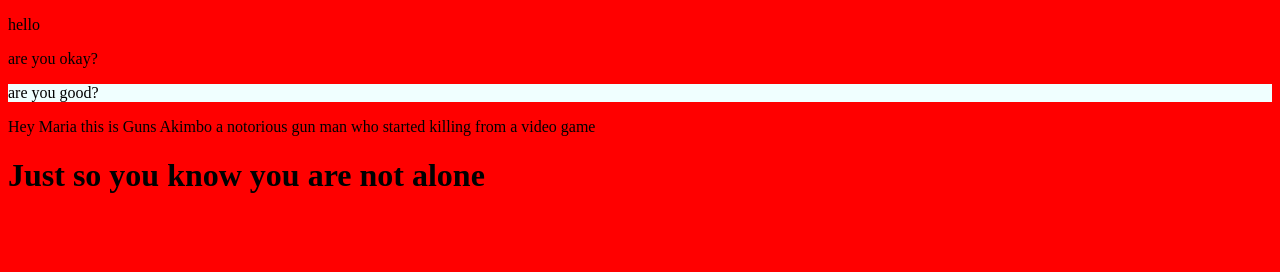
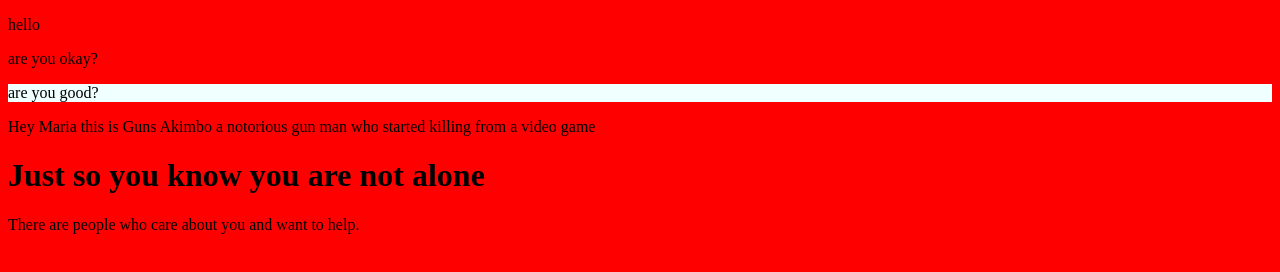
Before and after one commit to DevMaria446/Hello, a website: page index.html in a window 1280 px wide. Drawn offline with Linux system fonts and the light colour scheme.

Commit message:
add a few line to the index html page

```diff
--- a/index.html
+++ b/index.html
@@ -17,5 +17,6 @@
       a video game
     </main>
     <h1>Just so you know you are not alone </h1>
+    <p>There are people who care about you and want to help.</p>
   </body>
 </html>
```
